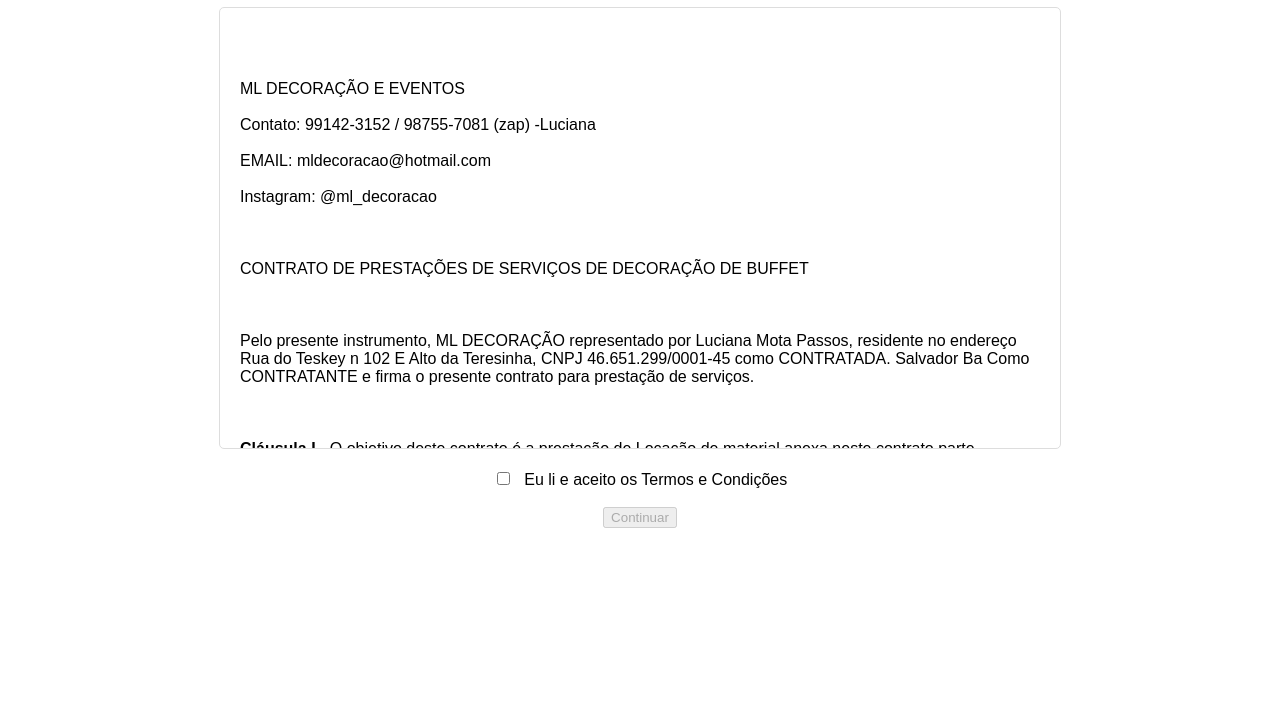
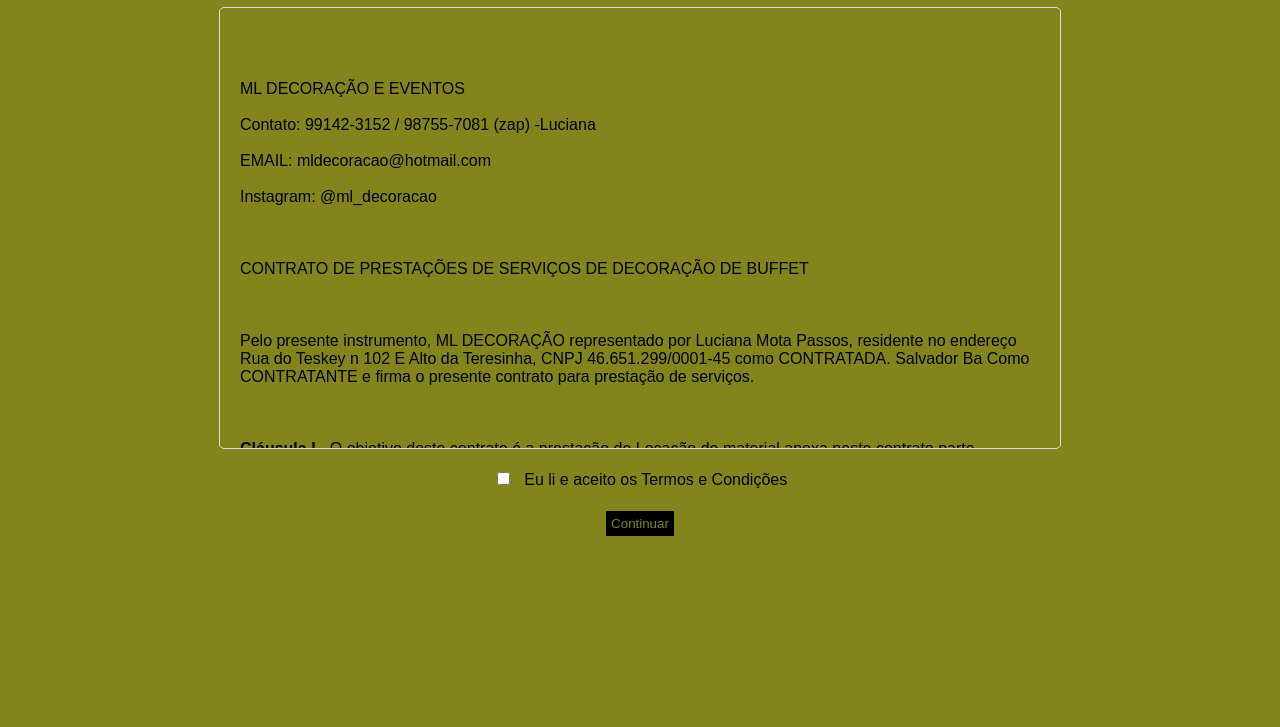
Before and after one commit to Kaiosergio21/ML_BACKEND, a website: page public/termos-conditions.html in a window 1280 px wide. Shown: the part 73-800 px from the top of the page. Drawn offline with Linux system fonts and the light colour scheme.

Commit message:
Update termos-conditions.html

```diff
--- a/public/termos-conditions.html
+++ b/public/termos-conditions.html
@@ -184,5 +184,32 @@ console.log('Data de Retirada:', dataRetirada);
 console.log('Data de Devolução:', dataDevolucao);
 
     </script>
+
+    <style>
+        body {
+            font-family: Arial, sans-serif;
+            background-color: #83851c;
+
+        }
+
+        button {
+            background: #000000;
+            color: #83851c;
+            border: none;
+
+            margin: 4px;
+            padding: 5px;
+            cursor: pointer;
+        }
+
+
+
+
+        button:hover {
+            background: #83851c;
+            color: #000000;
+        }
+    </style>
+
 </body>
 </html>
```
